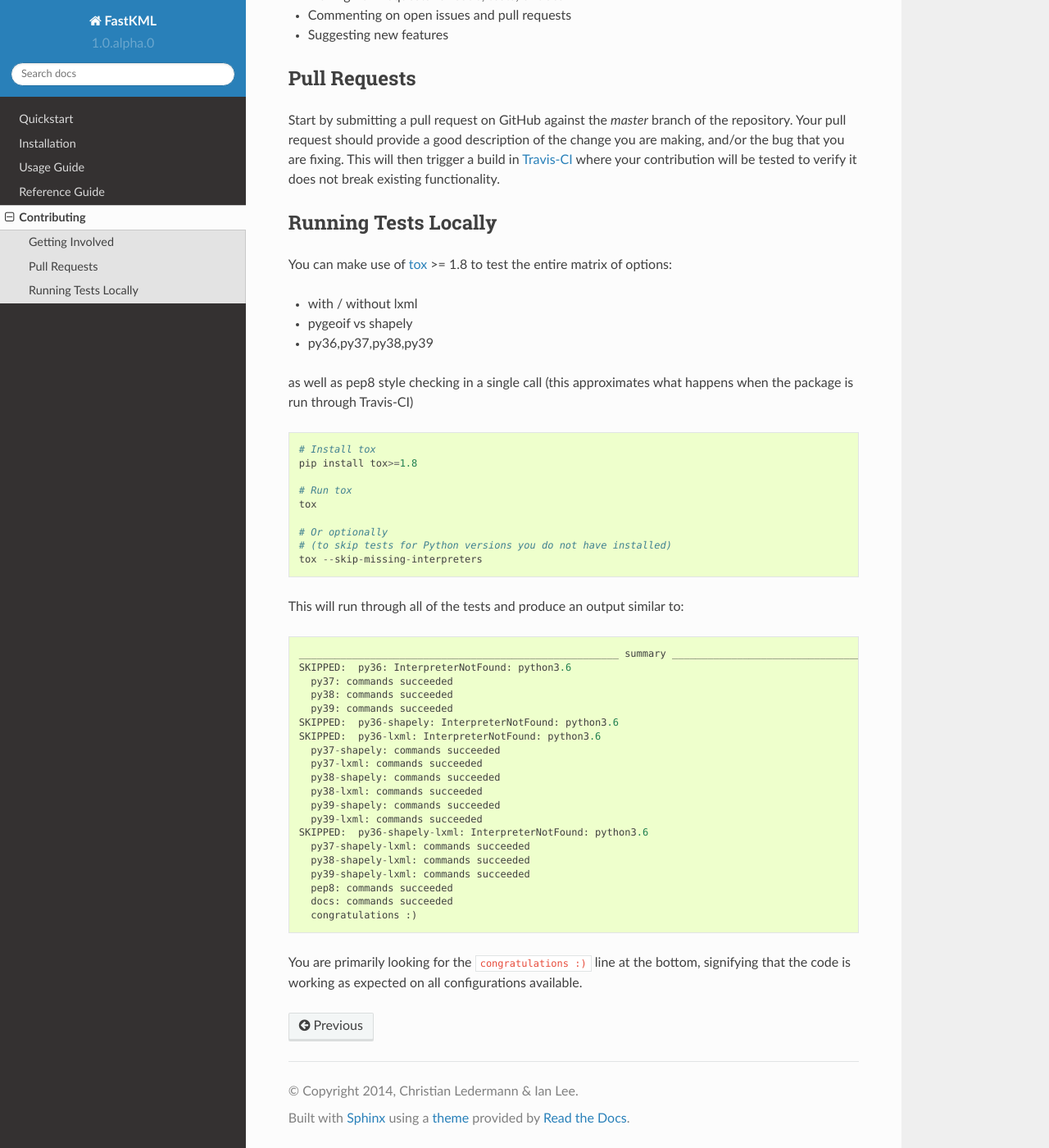
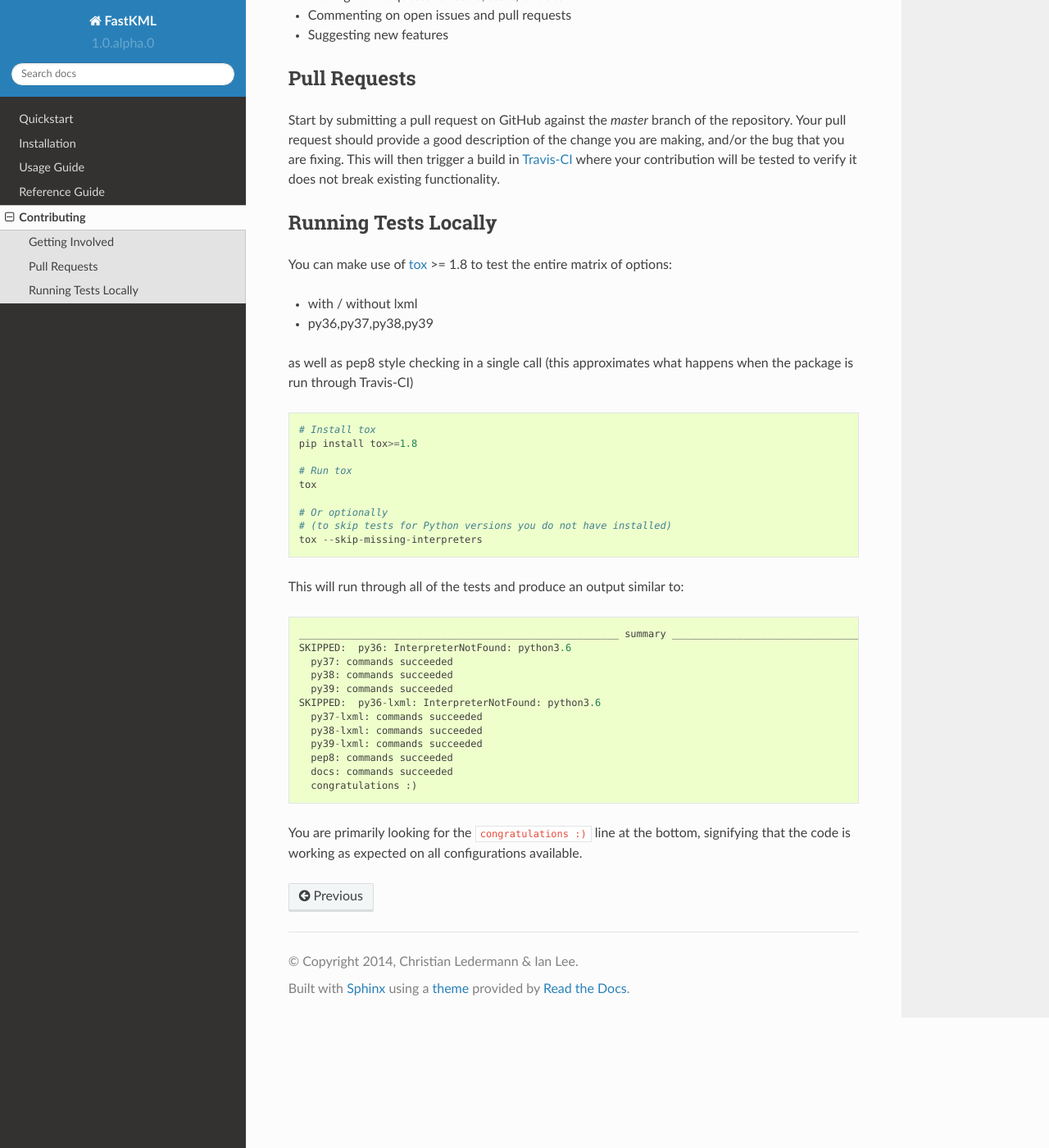
Before and after one commit to cleder/fastkml, a Sphinx documentation site: the page built from docs/contributing.rst, in a window 1280 px wide and 1400 px high, scrolled down 305 px. Shown: the whole window at 82% size. Built offline with Sphinx 7.4.7 and the Read the Docs theme 2.0.0, drawn with Linux system fonts in a browser that asks for light colours.

Commit message:
Drop shapely support

```diff
--- a/docs/contributing.rst
+++ b/docs/contributing.rst
@@ -30,7 +30,6 @@ Running Tests Locally
 You can make use of tox_ >= 1.8 to test the entire matrix of options:
 
 * with / without lxml
-* pygeoif vs shapely
 * py36,py37,py38,py39
 
 as well as pep8 style checking in a single call (this approximates what happens
@@ -55,18 +54,10 @@ This will run through all of the tests and produce an output similar to::
       py37: commands succeeded
       py38: commands succeeded
       py39: commands succeeded
-    SKIPPED:  py36-shapely: InterpreterNotFound: python3.6
     SKIPPED:  py36-lxml: InterpreterNotFound: python3.6
-      py37-shapely: commands succeeded
       py37-lxml: commands succeeded
-      py38-shapely: commands succeeded
       py38-lxml: commands succeeded
-      py39-shapely: commands succeeded
       py39-lxml: commands succeeded
-    SKIPPED:  py36-shapely-lxml: InterpreterNotFound: python3.6
-      py37-shapely-lxml: commands succeeded
-      py38-shapely-lxml: commands succeeded
-      py39-shapely-lxml: commands succeeded
       pep8: commands succeeded
       docs: commands succeeded
       congratulations :)
--- a/docs/usage_guide.rst
+++ b/docs/usage_guide.rst
@@ -16,7 +16,7 @@ Example how to build a simple KML file from the Python interpreter.
 
     # Import the library
     >>> from fastkml import kml
-    >>> from shapely.geometry import Point, LineString, Polygon
+    >>> from pygeoif.geometry import Polygon
 
     # Create the root KML object
     >>> k = kml.KML()
```
Also changed, not shown: README.rst (+1 -9 lines), docs/installing.rst (+0 -7 lines), 4 other files.
